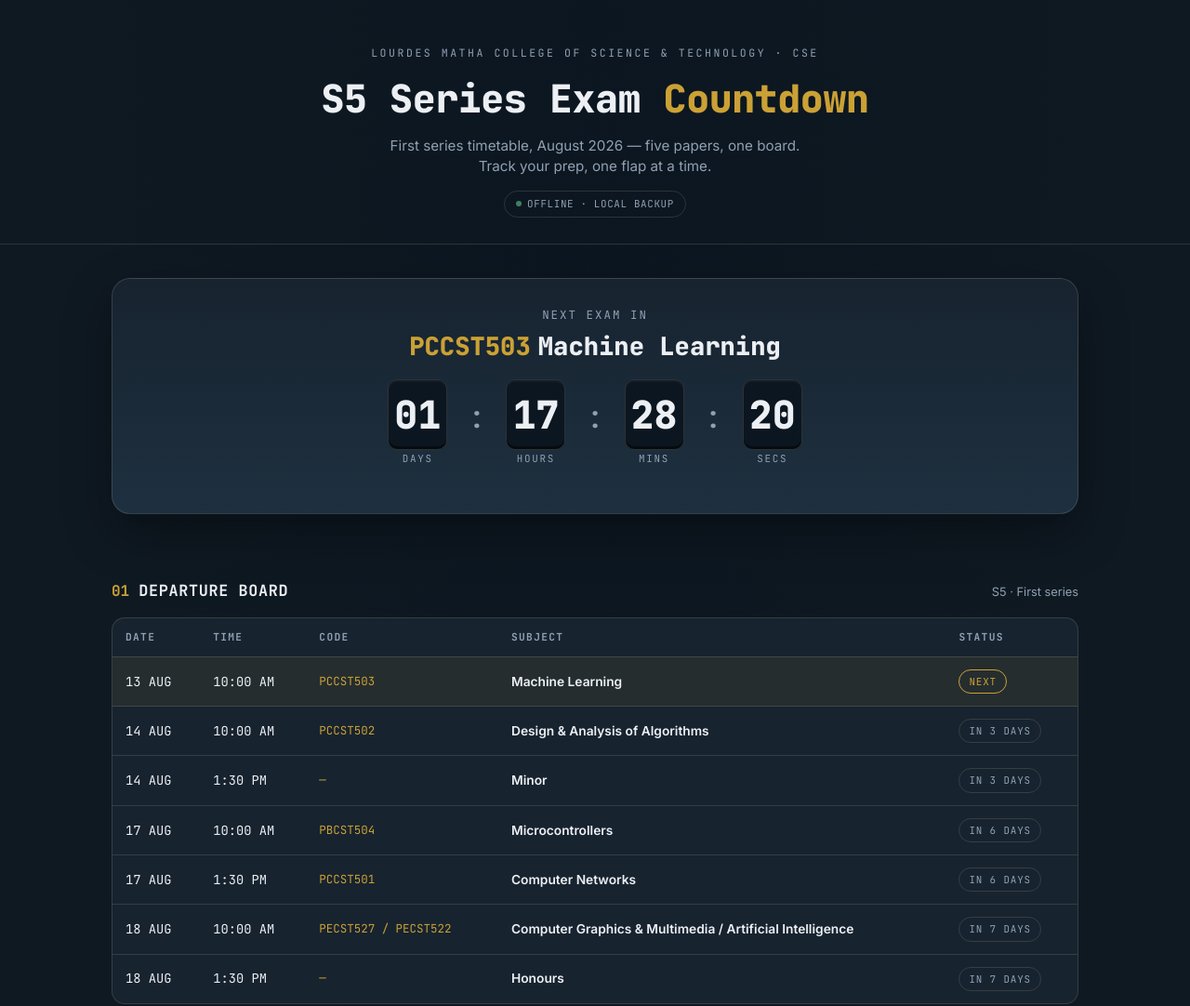
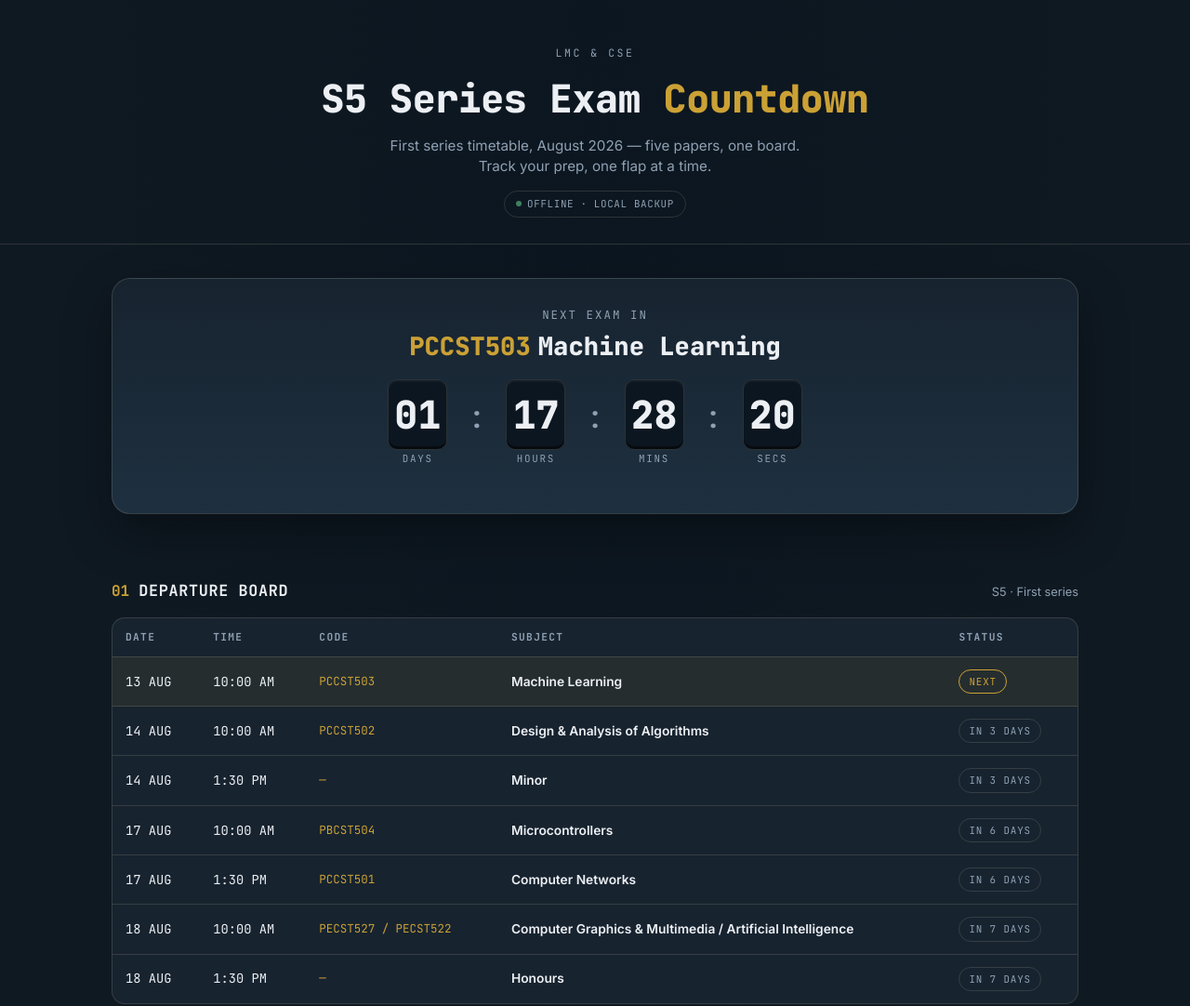
Before and after one commit to instantcodes/Concentrated-Exam-website, a website: page public/index.html in a window 1280 px wide. Shown: the top 1082 px of the page at 93% size. Drawn offline with Linux system fonts and the light colour scheme; no server answers.

Commit message:
Update index.html

```diff
--- a/public/index.html
+++ b/public/index.html
@@ -597,7 +597,7 @@
 
   <header class="masthead">
     <div class="wrap">
-      <div class="eyebrow">Lourdes Matha College of Science &amp; Technology · CSE</div>
+      <div class="eyebrow">LMC &amp; CSE</div>
       <h1>S5 Series Exam <span class="accent">Countdown</span></h1>
       <p>First series timetable, August 2026 — five papers, one board. Track your prep, one flap at a time.</p>
       <div class="save-badge" title="Your checklists and notes are saved on this device only, using your browser's local storage.">
@@ -873,7 +873,7 @@ function formatBoardTime(dateObj) {
 }
 
 /* ================================================================
-   3. DEPARTURE BOARD
+   3. Time Table
    ================================================================ */
 function renderBoard() {
   const now = new Date();
```
